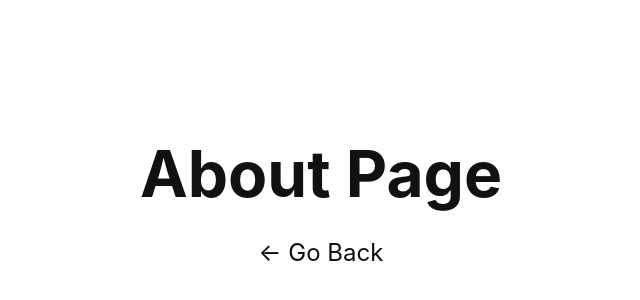
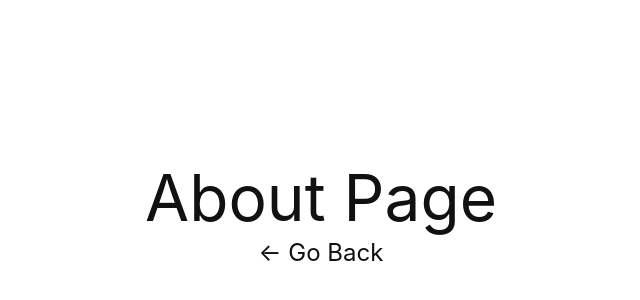
Before and after one commit to Samuel-silva/calculadora-horas, a Next.js app: page /about in a window 1280 px wide. Shown: the part 184-484 px from the top of the page, without its empty margins (319-959 px from the left). Built offline with nearby package versions, Linux system fonts and the light colour scheme.

Commit message:
Feat - Config styles

```diff
--- a/package.json
+++ b/package.json
@@ -15,6 +15,9 @@
     "@types/node": "^18.18.3",
     "@types/react": "^18.2.33",
     "@types/react-dom": "^18.2.14",
+    "autoprefixer": "^10.4.19",
+    "postcss": "^8.4.39",
+    "tailwindcss": "^3.4.6",
     "typescript": "^5.2.2"
   }
 }
--- /dev/null
+++ b/postcss.config.js
@@ -0,0 +1,6 @@
+module.exports = {
+  plugins: {
+    tailwindcss: {},
+    autoprefixer: {},
+  },
+}
--- a/src/pages/_app.tsx
+++ b/src/pages/_app.tsx
@@ -1,5 +1,6 @@
 import type { AppProps } from "next/app";
 import { ThemeProvider, type DefaultTheme } from "styled-components";
+import 'styles/globals.css';
 import GlobalStyle from "components/globalstyles";
 
 const theme: DefaultTheme = {
--- /dev/null
+++ b/src/styles/globals.css
@@ -0,0 +1,3 @@
+@tailwind base;
+@tailwind components;
+@tailwind utilities;
--- /dev/null
+++ b/tailwind.config.js
@@ -0,0 +1,10 @@
+/** @type {import('tailwindcss').Config} */
+module.exports = {
+  content: [
+    "./src/**/*.{js,ts,jsx,tsx,mdx}",
+  ],
+  theme: {
+    extend: {},
+  },
+  plugins: [],
+}
```
Also changed, not shown: 1 other file (tests, documents, lock files or other folders).
